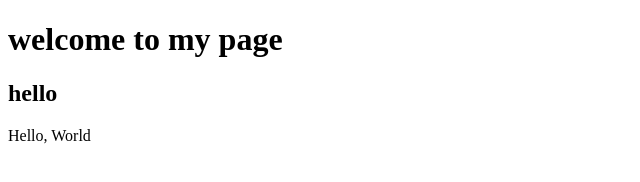
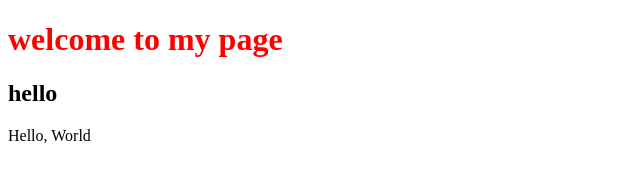
Before and after one commit to Manish85-cell/hello2, a plain HTML site: page index.html in a window 1280 px wide. Shown: the whole page, without its empty margins (0-640 px from the left). Drawn offline with Linux system fonts and the light colour scheme.

Commit message:
adding css to h1

```diff
--- a/index.html
+++ b/index.html
@@ -7,7 +7,7 @@
     <title>Document</title>
 </head>
 <body>
-    <h1>welcome to my page</h1>
+    <h1 style="color:red">welcome to my page</h1>
     <h2>hello</h2>
     Hello, World
 </body>
```
